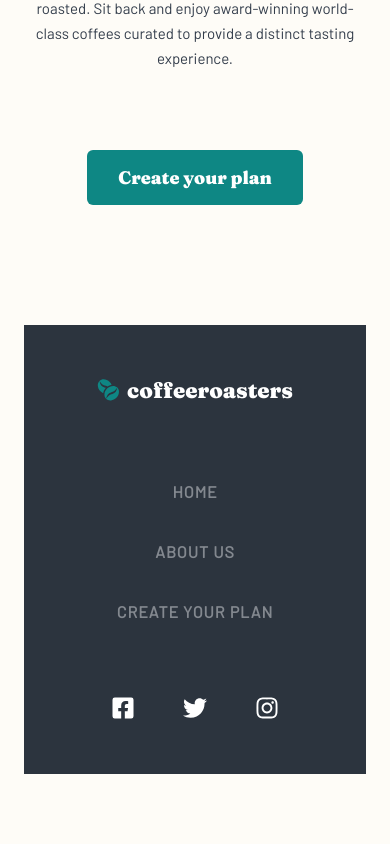
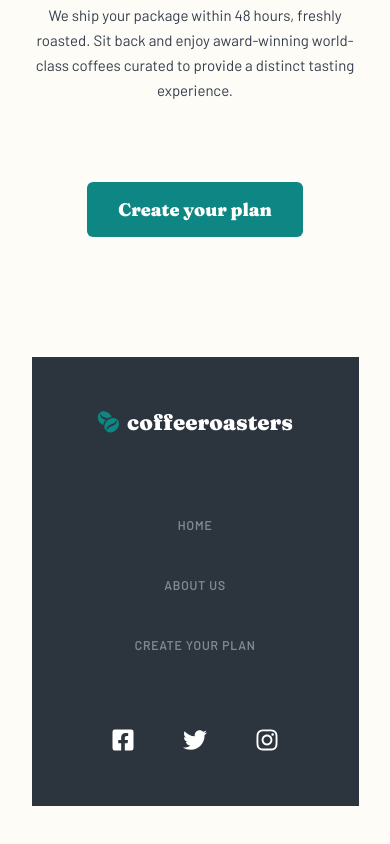
Before and after one commit to namanavasthi/frontend-mentor-7-coffeeroasters-subscription-site, a React (Create React App) app: page /#/ in a window 390 px wide. Shown: the part 4684-5528 px from the top of the page. Built offline with nearby package versions, Linux system fonts and the light colour scheme.

Commit message:
adding tablet changes

```diff
--- a/src/Hamburger.jsx
+++ b/src/Hamburger.jsx
@@ -25,12 +25,12 @@ const Modal = ({ show, children, className }) => {
       menuRoot.classList.remove("hidden");
       menuRoot.classList.add("absolute");
       menuRoot.classList.add("left-0");
-      menuRoot.classList.add("top-90");
+      menuRoot.classList.add("top-82");
     } else {
       menuRoot.classList.add("hidden");
       menuRoot.classList.remove("absolute");
       menuRoot.classList.remove("left-0");
-      menuRoot.classList.remove("top-90");
+      menuRoot.classList.remove("top-82");
     }
   }, [show]);
 
--- a/src/Header.jsx
+++ b/src/Header.jsx
@@ -6,8 +6,8 @@ import Logo from "./assets/shared/desktop/logo.svg";
 
 export const Header = () => {
   return (
-    <header className={`flex flex-row justify-between items-center py-32 w-full`}>
-      <img className="w-163 h-18 md:w-auto" src={Logo} alt="coffeeroasters" />
+    <header className={`flex flex-row justify-between items-center py-32 md:pt-40 md:pb-52 w-full`}>
+      <img className="w-163 h-18 md:w-236 md:h-26" src={Logo} alt="coffeeroasters" />
       <Nav />
     </header>
   );
--- a/src/Hero.jsx
+++ b/src/Hero.jsx
@@ -1,6 +1,7 @@
 import React, { useState, useEffect } from "react";
 
 import Mobile from "./assets/home/mobile/image-hero-coffeepress.jpg";
+import Tablet from "./assets/home/tablet/image-hero-coffeepress.jpg";
 import Desktop from "./assets/home/desktop/image-hero-coffeepress.jpg";
 
 export const Hero = () => {
@@ -16,12 +17,15 @@ export const Hero = () => {
     };
   }, []);
 
-  const isMobile = windowWidth < 768;
+  const state = windowWidth < 768 ? "mobile" : windowWidth >= 768 && windowWidth <= 1024 ? "tablet" : "desktop";
 
   return (
     <article
       className="flex flex-col items-center justify-center h-500 rounded-2xl text-white text-center"
-      style={{ background: `no-repeat url(${isMobile ? Mobile : Desktop})`, backgroundSize: "cover" }}
+      style={{
+        background: `no-repeat url(${state === "mobile" ? Mobile : state === "tablet" ? Tablet : Desktop})`,
+        backgroundSize: "cover",
+      }}
     >
       <h1 className="font-fraunces text-40 leading-40 pb-25">Great coffee made simple.</h1>
       <h2 className="text-15 leading-25 tracking-0 opacity-80 pb-40 px-24">
--- a/src/NavList.jsx
+++ b/src/NavList.jsx
@@ -9,7 +9,10 @@ export const NavList = () => {
       <ul className="flex flex-col items-center w-full md:w-auto md:flex-row capitalize md:uppercase">
         {NAV.map((item, i) => (
           <li className="my-5 md:my-0" key={i}>
-            <Link className="p-5" to={item.link}>
+            <Link
+              className="py-16 md:px-16 md:py-0 text-24 leading-32 tracking-0 md:text-12 md:leading-15 md:tracking-0.92"
+              to={item.link}
+            >
               {item.text}
             </Link>
           </li>
--- a/src/Wrapper.jsx
+++ b/src/Wrapper.jsx
@@ -3,7 +3,7 @@ import React from "react";
 export const Wrapper = ({ children, className = "" }) => {
   return (
     <div
-      className={`flex flex-col justify-center items-center max-w-7xl pb-72 px-24 md:px-10 xl:px-0 w-full ${className}`}
+      className={`flex flex-col justify-center items-center max-w-327 md:max-w-689 lg:max-w-7xl pb-72 w-full ${className}`}
     >
       {children}
     </div>
--- a/tailwind.config.js
+++ b/tailwind.config.js
@@ -23,6 +23,7 @@ module.exports = {
         36: "36px",
         40: "40px",
         48: "48px",
+        52: "52px",
         54: "54px",
         56: "56px",
         61: "61px",
@@ -30,18 +31,25 @@ module.exports = {
         67: "67px",
         72: "72px",
         80: "80px",
+        82: "82px",
         90: "90px",
         120: "120px",
         151: "151px",
         163: "163px",
         200: "200px",
+        236: "236px",
         500: "500px",
+      },
+      maxWidth: {
+        327: "327px",
+        689: "689px",
       },
       fontFamily: {
         barlow: ['"Barlow"', "sans-serif"],
         fraunces: ['"Fraunces"', "serif"],
       },
       fontSize: {
+        12: "12px",
         15: "15px",
         18: "18px",
         22: "22px",
@@ -51,6 +59,7 @@ module.exports = {
         72: "72px",
       },
       lineHeight: {
+        15: "15px",
         22: "22px",
         25: "25px",
         32: "32px",
```
